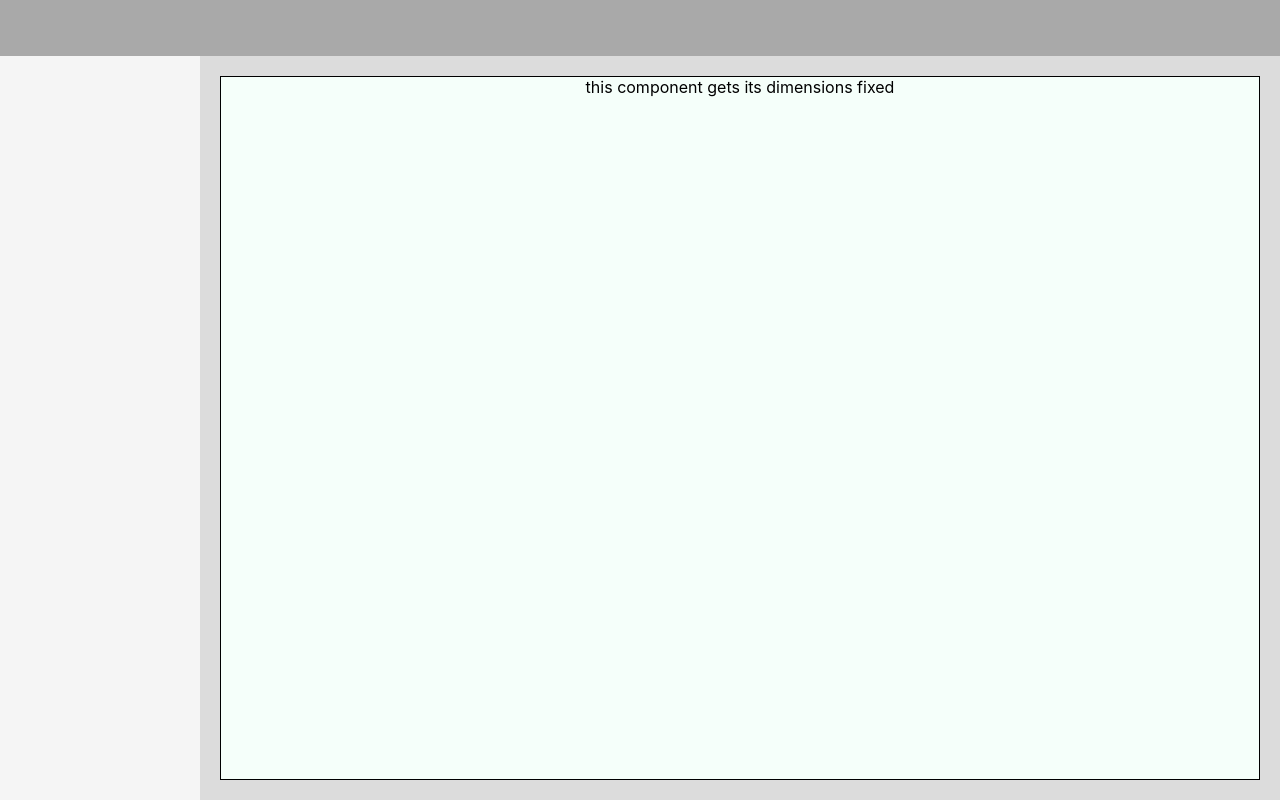
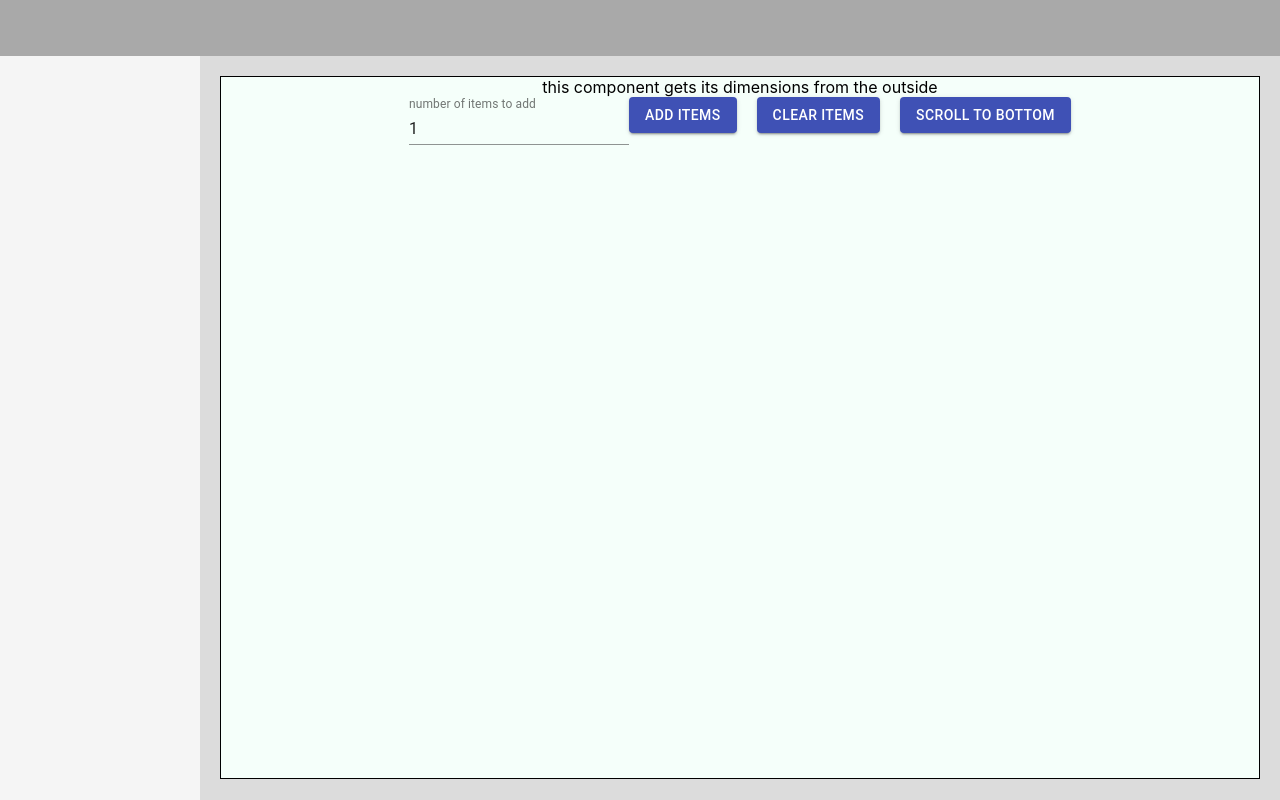
Before and after one commit to danikenan/layout-wd-06072020, a React (Create React App) app: page / in a window 1280 px wide. Built offline with nearby package versions, Linux system fonts and the light colour scheme.

Commit message:
better dimensions

```diff
--- a/package.json
+++ b/package.json
@@ -9,6 +9,7 @@
     "@testing-library/user-event": "^7.2.1",
     "react": "^16.13.1",
     "react-dom": "^16.13.1",
+    "react-resize-detector": "^5.0.6",
     "react-scripts": "3.4.1"
   },
   "scripts": {
--- a/src/Components/Content.js
+++ b/src/Components/Content.js
@@ -1,46 +1,55 @@
-import React, { useRef } from "react";
+import React, { useState } from "react";
 import { makeStyles } from "@material-ui/core/styles";
-import { useDimensions } from "../Hooks/useDimensions";
+import ExtraChart from "./ExtraChart";
+import InnerControls from "./InnerControls";
+import { withResizeDetector } from "react-resize-detector";
 
 const margin = 20;
 const useStyles = makeStyles((theme) => ({
-  root: {
+  contentRoot: {
+    padding: margin,
     flex: 1,
-    paddingTop: margin,
-    paddingLeft: margin
+    boxSizing: "border-box"
   },
   mainChart: {
     backgroundColor: "mintcream",
     border: 1,
     borderStyle: "solid",
     boxSizing: "border-box"
-  },
-  highSomething: {
-    height: 2000
   }
+
+  // highSomething: {
+  //   height: 2000,
+  //   backgroundColor: "green"
+  // }
 }));
 
-const Content = ({ dimensions }) => {
+const Content = ({ dimensions, onAddChart, width, outsideHeight }) => {
   const classes = useStyles({ dimensions });
-  const myRef = useRef(null);
 
-  const [innerDimensions] = useDimensions(myRef);
+  console.log("width", width);
+  const [arrayToAdd, setArrayToAdd] = useState([]);
 
-  console.log(innerDimensions);
   return (
-    <div className={classes.root} ref={myRef}>
+    <div className={classes.contentRoot}>
       <div
         className={classes.mainChart}
         style={{
-          width: innerDimensions.width - margin * 2,
-          height: dimensions.height - margin * 2
+          width: width,
+          height: outsideHeight - margin * 2 - 1
         }}
       >
-        this component gets its dimensions fixed
+        <InnerControls
+          onChangeArray={(newArray) => {
+            setArrayToAdd(newArray);
+          }}
+        />
       </div>
-      <div className={classes.highSomething} />
+      {arrayToAdd.map((item) => (
+        <ExtraChart />
+      ))}
     </div>
   );
 };
 
-export default Content;
+export default withResizeDetector(Content);
--- /dev/null
+++ b/src/Components/ExtraChart.js
@@ -0,0 +1,23 @@
+import React from "react";
+import { makeStyles } from "@material-ui/core/styles";
+
+const useStyles = makeStyles((theme) => ({
+  root: {
+    backgroundColor: "teal",
+    height: 200,
+    flex: 1,
+    marginTop: 30
+  }
+}));
+
+const ExtraChart = (props) => {
+  const classes = useStyles();
+
+  return (
+    <div className={classes.root}>
+      <div />
+    </div>
+  );
+};
+
+export default ExtraChart;
--- /dev/null
+++ b/src/Components/InnerControls.js
@@ -0,0 +1,63 @@
+import React, { useState } from "react";
+import { makeStyles } from "@material-ui/core/styles";
+import { Button, TextField } from "@material-ui/core";
+
+const useStyles = makeStyles((theme) => ({
+  root: {},
+  button: {
+    marginLeft: 20
+  }
+}));
+
+const InnerControls = ({ onChangeArray }) => {
+  const classes = useStyles();
+  const [numOfItemsToAdd, setNumOfItemsToAdd] = useState(1);
+
+  return (
+    <div className={classes.root}>
+      <div>this component gets its dimensions from the outside</div>
+      <TextField
+        value={numOfItemsToAdd}
+        label="number of items to add"
+        type="number"
+        onChange={(e) => {
+          console.log(e.target.value);
+          setNumOfItemsToAdd(parseInt(e.target.value));
+        }}
+      />
+      <Button
+        variant="contained"
+        color="primary"
+        onClick={() => {
+          const array = new Array(numOfItemsToAdd).fill(0);
+          onChangeArray(array);
+        }}
+      >
+        add items
+      </Button>
+      <Button
+        className={classes.button}
+        variant="contained"
+        color="primary"
+        onClick={() => {
+          setNumOfItemsToAdd(1);
+          onChangeArray([]);
+        }}
+      >
+        clear items
+      </Button>
+      <Button
+        className={classes.button}
+        variant="contained"
+        color="primary"
+        onClick={() => {
+          //  onScrollToBottom()
+        }}
+      >
+        scroll to bottom
+      </Button>
+    </div>
+  );
+};
+
+export default InnerControls;
--- a/src/Components/MainLayout.js
+++ b/src/Components/MainLayout.js
@@ -1,7 +1,7 @@
 import React, { useRef } from "react";
 import { makeStyles } from "@material-ui/core/styles";
 import Content from "./Content";
-import { useDimensions } from "../Hooks/useDimensions";
+import ReactResizeDetector from "react-resize-detector";
 
 const useStyles = makeStyles((theme) => ({
   root: {
@@ -49,19 +49,26 @@ const useStyles = makeStyles((theme) => ({
 
 const MainLayout = (props) => {
   const classes = useStyles();
-  const contentWrapperRef = useRef(null);
+  const endRef = useRef(null);
 
-  const [dimensions] = useDimensions(contentWrapperRef);
+  const handleAddChart = () => {
+    // contentWrapperRef.current.scrollToBottom();
+  };
   return (
     <div className={classes.root}>
       <div className={classes.header}></div>
       <div className={classes.main}>
         <div className={classes.navbar}></div>
-        <div className={classes.contentWrapper} ref={contentWrapperRef}>
-          <div className={classes.content}>
-            <Content dimensions={dimensions} />
-          </div>
-        </div>
+        <ReactResizeDetector handleHeight>
+          {({ height }) => (
+            <div className={classes.contentWrapper}>
+              <div className={classes.content}>
+                <Content outsideHeight={height} onAddChart={handleAddChart} />
+                {/* <div ref={endRef} /> */}
+              </div>
+            </div>
+          )}
+        </ReactResizeDetector>
       </div>
     </div>
   );
--- a/src/Hooks/useDimensions.js
+++ /dev/null
@@ -1,24 +0,0 @@
-import { useState, useEffect, useCallback } from "react";
-
-export const useDimensions = (myRef) => {
-  const getDimensions = useCallback(() => {
-    return {
-      width: myRef?.current?.offsetWidth || 0,
-      height: myRef?.current?.offsetHeight || 0
-    };
-  }, [myRef]);
-  const [dimensions, setDimensions] = useState({ width: 0, height: 0 });
-  useEffect(() => {
-    const handleResize = () => {
-      setDimensions(getDimensions());
-    };
-    if (myRef?.current) {
-      setDimensions(getDimensions());
-    }
-    window.addEventListener("resize", handleResize);
-    return () => {
-      window.removeEventListener("resize", handleResize);
-    };
-  }, [myRef, getDimensions]);
-  return [dimensions];
-};
```
Also changed, not shown: 1 other file (tests, documents, lock files or other folders).
